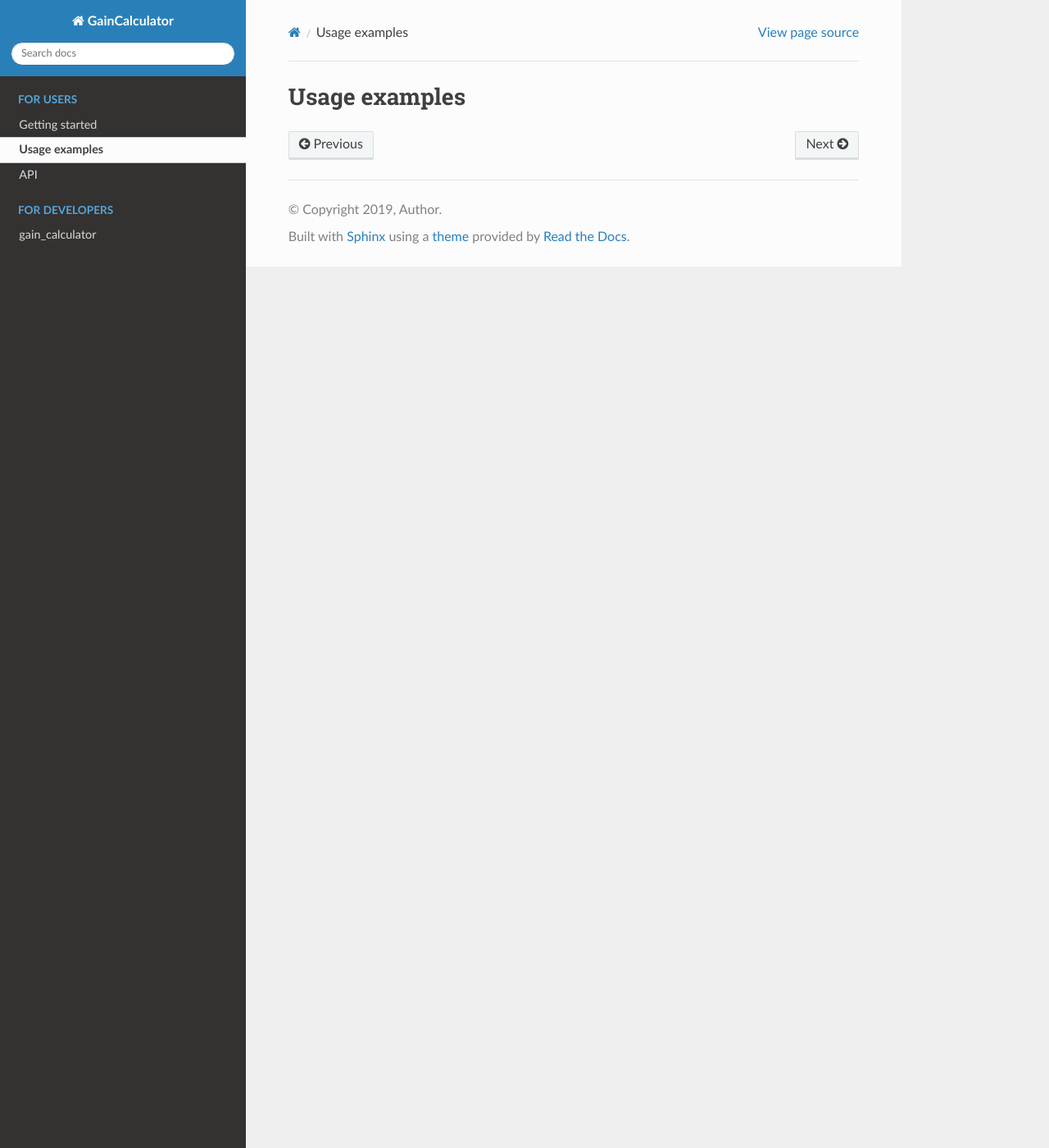
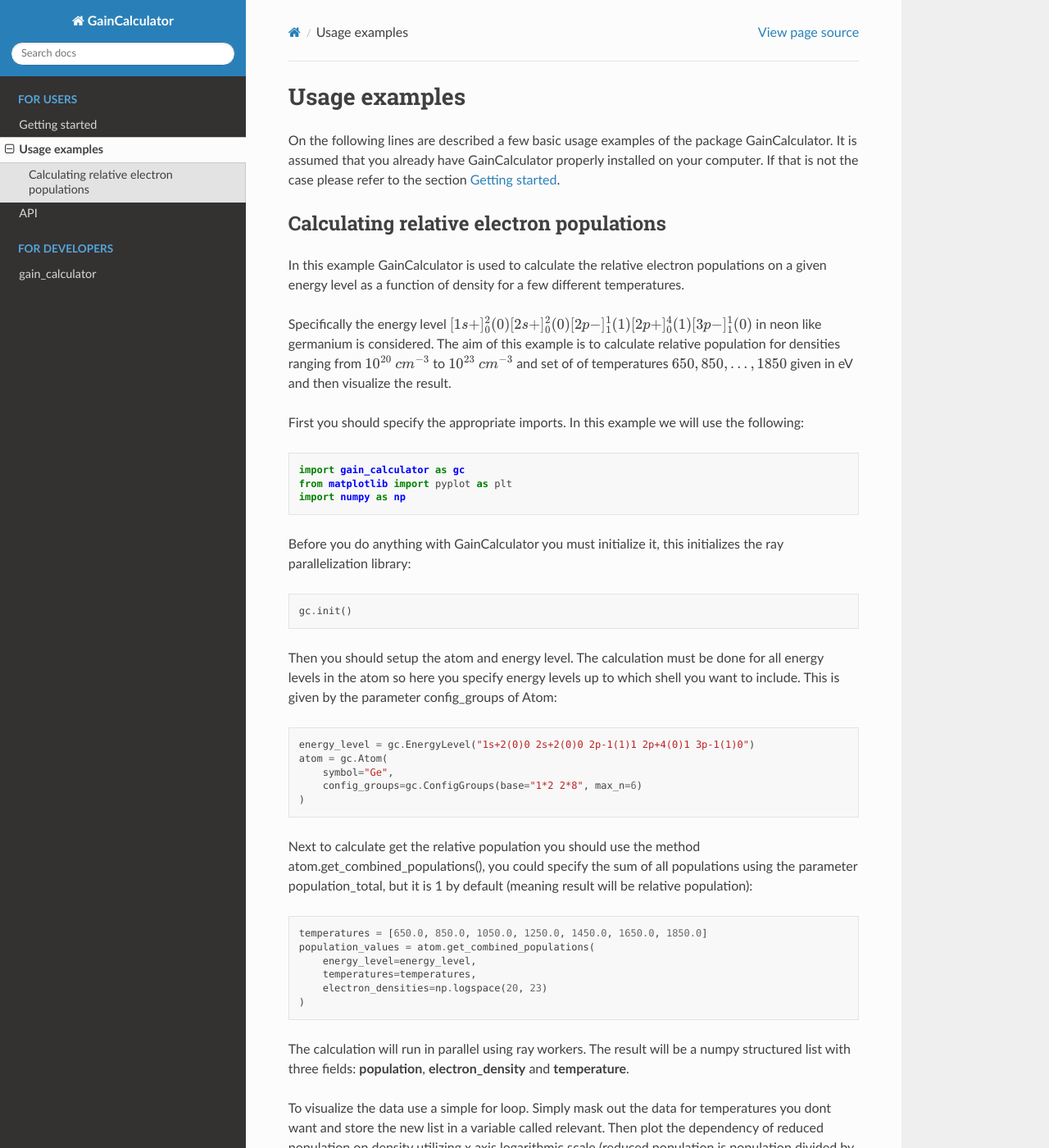
Before and after one commit to SachCZ/gain-calculator, a Sphinx documentation site: the page built from doc/source/users/usage_examples.rst, in a window 1280 px wide and 1400 px high. Shown: the whole window at 82% size. Built offline with Sphinx 7.4.7 and the Read the Docs theme 2.0.0, drawn with Linux system fonts in a browser that asks for light colours; some of the changed text lies outside the part shown.

Commit message:
Create convenience wrapper around get_populations and updated documentation.

```diff
--- a/doc/source/users/api.rst
+++ b/doc/source/users/api.rst
@@ -12,7 +14,7 @@ The API consists of several classes listed below:
 .. autoclass:: gain_calculator.EnergyLevel
 
 .. autoclass:: gain_calculator.Atom
-    :members: get_populations
+    :members: get_populations, get_combined_populations
 
 .. autoclass:: gain_calculator.ConfigGroups
 
--- a/doc/source/users/getting_started.rst
+++ b/doc/source/users/getting_started.rst
@@ -2,3 +2,6 @@
 
 Getting started
 ===============
+
+To get started using GainCalculator library you have to properly install it. For the installation instructions,
+please refer to readme of the `project on GitHub <https://github.com/SachCZ/gain-calculator>`_.
--- a/doc/source/users/usage_examples.rst
+++ b/doc/source/users/usage_examples.rst
@@ -2,3 +2,118 @@
 
 Usage examples
 ==============
+
+On the following lines are described a few basic usage examples of the package GainCalculator. It is assumed that you
+already have GainCalculator properly installed on your computer. If that is not the case please refer to the section
+:ref:`getting-started`.
+
+Calculating relative electron populations
+-----------------------------------------
+
+In this example GainCalculator is used to calculate the relative electron populations on a given energy level as a
+function of density for a few different temperatures.
+
+Specifically the energy level
+:math:`[1s+]^2_0(0) [2s+]^2_0(0) [2p-]^1_1(1) [2p+]^4_0(1) [3p-]^1_1(0)` in neon like germanium is considered.
+The aim of this example is to calculate relative population for densities ranging from
+:math:`10^{20}` :math:`cm^{-3}` to :math:`10^{23}` :math:`cm^{-3}` and set of of temperatures
+:math:`{650, 850, ..., 1850}` given in eV and then visualize the result.
+
+First you should specify the appropriate imports. In this example we will use the following::
+
+    import gain_calculator as gc
+    from matplotlib import pyplot as plt
+    import numpy as np
+
+Before you do anything with GainCalculator you
+must initialize it, this initializes the ray parallelization library::
+
+    gc.init()
+
+Then you should setup the atom and energy level. The calculation must be done for all energy levels in the atom so
+here you specify energy levels up to which shell you want to include. This is given by the parameter config_groups of
+Atom::
+
+    energy_level = gc.EnergyLevel("1s+2(0)0 2s+2(0)0 2p-1(1)1 2p+4(0)1 3p-1(1)0")
+    atom = gc.Atom(
+        symbol="Ge",
+        config_groups=gc.ConfigGroups(base="1*2 2*8", max_n=6)
+    )
+
+Next to calculate get the relative population you should use the method atom.get_combined_populations(),
+you could specify the sum of all populations using the parameter population_total, but it is 1 by default
+(meaning result will be relative population)::
+
+    temperatures = [650.0, 850.0, 1050.0, 1250.0, 1450.0, 1650.0, 1850.0]
+    population_values = atom.get_combined_populations(
+        energy_level=energy_level,
+        temperatures=temperatures,
+        electron_densities=np.logspace(20, 23)
+    )
+
+The calculation will run in parallel using ray workers. The result will be a numpy structured list with three fields:
+**population**, **electron_density** and **temperature**.
+
+To visualize the data use a simple for loop. Simply mask out the data for temperatures you dont want and store the
+new list in a variable called relevant. Then plot the dependency of reduced population on density utilizing x axis
+logarithmic scale (reduced population is population divided by the degeneracy of the energy level)::
+
+    for temperature in temperatures:
+        relevant = population_values[population_values["temperature"] == temperature]
+        densities = relevant["electron_density"]
+        populations = relevant["population"] / energy_level.degeneracy
+        plt.semilogx(densities, populations, label=u"$T_e = {}$ eV".format(temperature))
+
+Lastly set the properties of the plot and save the figure::
+
+    plt.xlabel(u"$n_e$ [cm$^{-3}$]")
+    plt.ylabel(u"$\\frac{N_i}{N}$ [-]")
+    plt.grid()
+    plt.legend()
+    plt.tight_layout()
+    plt.savefig("images/populations_Ge_2p-3p-.png")
+
+To wrap up here is the complete source code of the example::
+
+    import gain_calculator as gc
+    from matplotlib import pyplot as plt
+    import numpy as np
+
+    if __name__ == "__main__":
+
+        # Setup
+        gc.init()
+        energy_level = gc.EnergyLevel("1s+2(0)0 2s+2(0)0 2p-1(1)1 2p+4(0)1 3p-1(1)0")
+        atom = gc.Atom(
+            symbol="Ge",
+            config_groups=gc.ConfigGroups(base="1*2 2*8", max_n=6)
+        )
+
+        # The main calculation
+        temperatures = [650.0, 850.0, 1050.0, 1250.0, 1450.0, 1650.0, 1850.0]
+        population_values = atom.get_populations(
+            energy_level=energy_level,
+            temperatures=temperatures,
+            electron_densities=np.logspace(20, 23)
+        )
+
+        # Plotting
+        for temperature in temperatures:
+            relevant = population_values[population_values["temperature"] == temperature]
+            densities = relevant["electron_density"]
+            populations = relevant["population"] / energy_level.degeneracy
+            plt.semilogx(densities, populations, label=u"$T_e = {}$ eV".format(temperature))
+
+        plt.xlabel(u"$n_e$ [cm$^{-3}$]")
+        plt.ylabel(u"$\\frac{N_i}{N}$ [-]")
+        plt.grid()
+        plt.legend()
+        plt.tight_layout()
+        plt.savefig("images/populations_Ge_2p-3p-.png")
+
+This source code is located in file called population_state_dependence.py inside examples folder. This
+folder is within the root directory of GainCalculator. Executing this scripts results in image file named
+"populations_Ge_2p-3p-.png" being created inside the images folder (if the folder does not exist, user must create one).
+The image should look like this:
+
+.. image:: populations_Ge_2p-3p-.png
```
Also changed, not shown: other parts of doc/source/users/api.rst (+2 -0 lines), doc/source/users/populations_Ge_2p-3p-.png (added), 6 other files.
